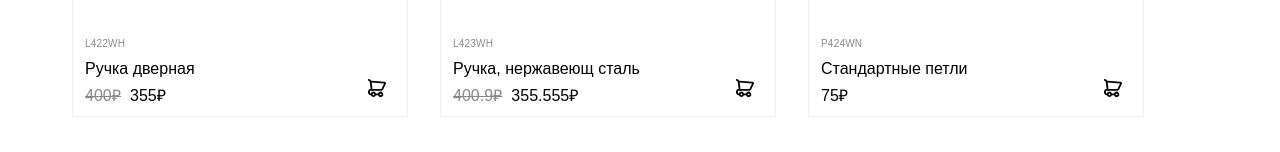
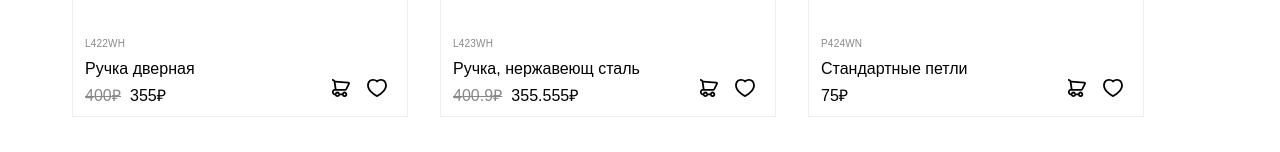
Before and after one commit to Cimante/tages-test, a Vue app: page / in a window 1280 px wide. Shown: the part 455-607 px from the top of the page. Built offline with nearby package versions, Linux system fonts and the light colour scheme; a web font is replaced by a local one.

Commit message:
add to favourites

```diff
--- a/src/App.vue
+++ b/src/App.vue
@@ -11,6 +11,7 @@ const store = useStore();
 onBeforeMount(() => {
   store.loadData();
   store.cartLoad();
+  store.favouritesLoad();
 });
 
 const updatePriceSort = (value: PriceSort) => {
@@ -62,7 +63,9 @@ const updateMaterialFilter = (value: MaterialFilter) => {
         :key="`item-${idx}`"
         :item="item"
         :isInCart="store.cart.includes(item.id)"
+        :isInFav="store.favourites.includes(item.id)"
         @cartUpdate="store.cartUpdate($event)"
+        @favouritesUpdate="store.favouritesUpdate($event)"
       />
     </section>
   </section>
--- a/src/components/Item.vue
+++ b/src/components/Item.vue
@@ -5,10 +5,12 @@ import { CartItem } from "@/types/cartItem";
 const props = defineProps<{
   item: Item;
   isInCart: boolean;
+  isInFav: boolean;
 }>();
 
 const emits = defineEmits<{
   cartUpdate: [id: CartItem];
+  favouritesUpdate: [id: CartItem];
 }>();
 </script>
 
@@ -38,6 +40,13 @@ const emits = defineEmits<{
         <div class="item__cart-btn" @click="$emit('cartUpdate', props.item.id)">
           <img v-if="!props.isInCart" src="@/assets/icons/cart.svg" alt="" />
           <img v-else src="@/assets/icons/circle-checked.svg" alt="" />
+        </div>
+        <div
+          class="item__fav-btn"
+          @click="$emit('favouritesUpdate', props.item.id)"
+        >
+          <img v-if="!props.isInFav" src="@/assets/icons/heart.svg" alt="" />
+          <img v-else src="@/assets/icons/heart-full.svg" alt="" />
         </div>
       </div>
     </div>
@@ -110,7 +119,13 @@ const emits = defineEmits<{
   color: $grey-3;
 }
 
-.item__cart-btn {
+.item__controls {
+  display: flex;
+  align-items: center;
+}
+
+.item__cart-btn,
+.item__fav-btn {
   display: flex;
   align-items: center;
   justify-content: center;
--- a/src/stores/index.ts
+++ b/src/stores/index.ts
@@ -28,6 +28,7 @@ export const useStore = defineStore("store", {
 
     materialFilterValues: [] as DropdownValues[],
     cart: [] as CartItem[],
+    favourites: [] as CartItem[],
   }),
   actions: {
     async loadData() {
@@ -51,6 +52,17 @@ export const useStore = defineStore("store", {
     },
     cartLoad() {
       this.cart = storageGet<CartItem[]>("cart");
+    },
+    favouritesUpdate(id: CartItem) {
+      if (this.favourites.includes(id)) {
+        this.favourites = this.favourites.filter((item) => item !== id);
+      } else {
+        this.favourites.push(id);
+      }
+      storageSet(this.favourites, "favourites");
+    },
+    favouritesLoad() {
+      this.favourites = storageGet<CartItem[]>("favourites");
     },
   },
   getters: {
```
Also changed, not shown: src/assets/icons/heart-full.svg (added).
